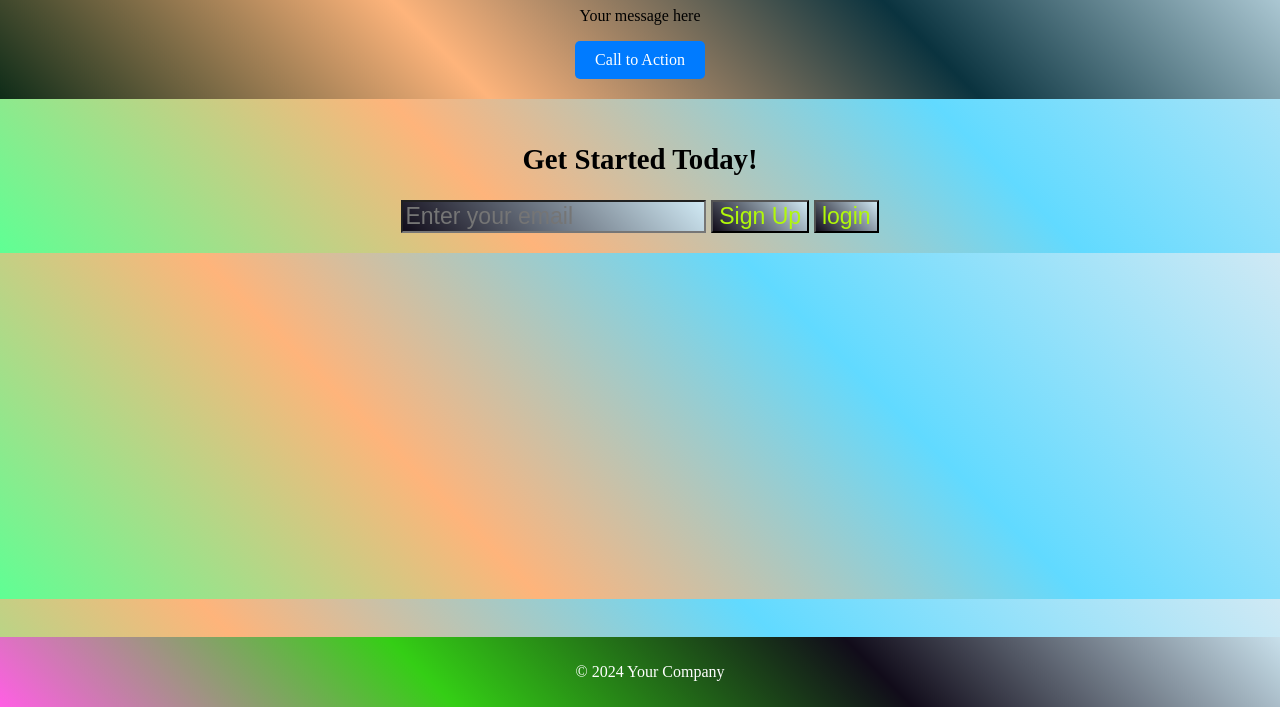
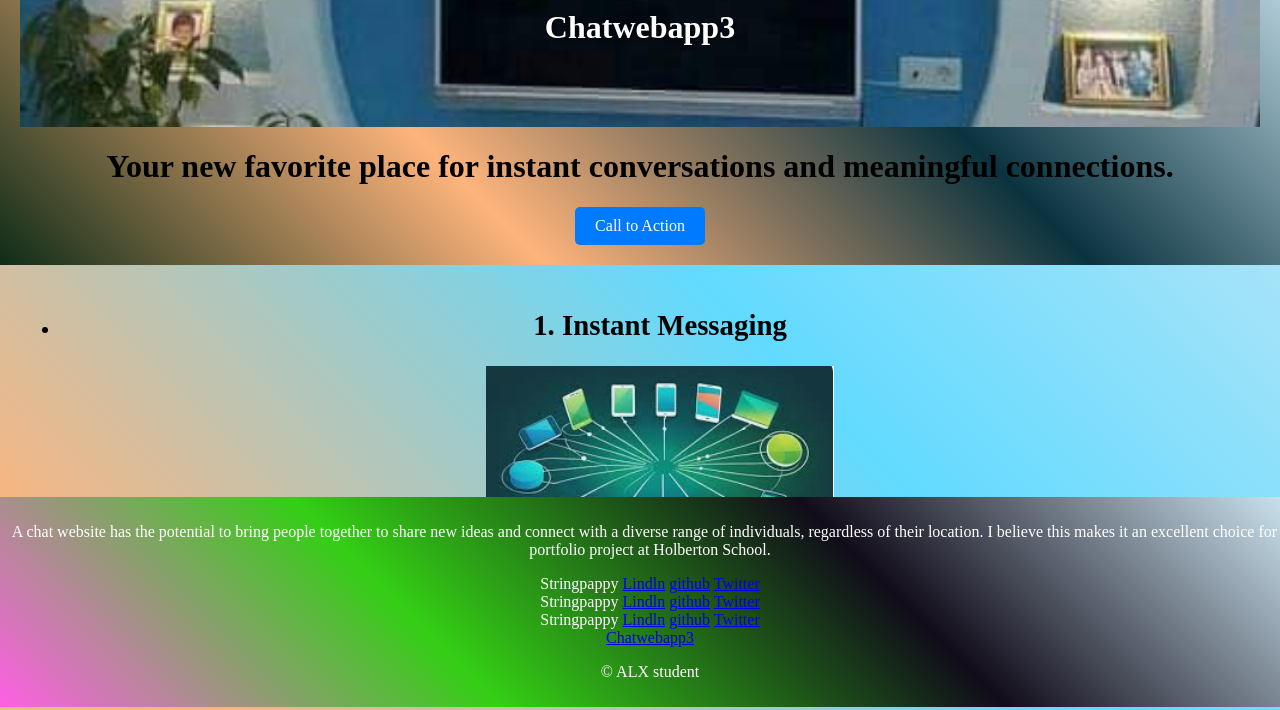
Before and after one commit to Stringpappy/landing-page, a plain HTML site: page index.html in a window 1280 px wide. Shown: the part 93-803 px from the top of the page. Drawn offline with Linux system fonts and the light colour scheme.

Commit message:
landing page

```diff
--- a/index.html
+++ b/index.html
@@ -8,11 +8,40 @@
 </head>
 <body>
     <header>
-        <h1>Stringlord, rallmac and teddy landing page</h1>
-        <p>Your message here</p>
+        <div class="img"></div>
+        <h1>Your new favorite place for instant conversations and meaningful connections.</h1>
         <a href="#cta" class="cta-button">Call to Action</a>
     </header>
-    <section id="cta">
+
+    <section id="highlight">
+        <ul>
+            <li> <h1>1. Instant Messaging</h1>
+                <p><img src="/image/message.PNG" alt="" id=" imm"></p>
+
+            <p>Seamless Conversations
+                Experience real-time messaging with no delays. Our app ensures your
+                conversations flow smoothly, making it easy to stay connected with
+                friends, family, and colleagues. With instant notifications,
+                you’ll never miss a message.</p></li>
+            <li><h1>2. Multimedia Sharing</h1>
+                <p><img src="/image/media.PNG" alt=""> </p>
+
+                Share More Than Words
+                Send and receive images, videos, and files effortlessly. Our multimedia
+                sharing feature allows you to enrich your conversations with photos,
+                 videos, and documents, keeping your interactions dynamic and engaging.</p>
+
+                </li>
+            <li><h1>3. Secure Chat Rooms</h1>
+                <p><img src="/image/secured.PNG" alt=""> </p>
+
+                <p>Enjoy peace of mind with end-to-end encryption for all your conversations. Our secure chat rooms protect your messages from prying eyes,
+                     ensuring that your private chats remain confidential and safe. </p>
+            </li>
+        </ul>
+
+    </section>
+    <section id="cta"></section>
         <h2>Get Started Today!</h2>
         <form>
             <input type="email" placeholder="Enter your email" required>
@@ -21,7 +50,31 @@
         </form>
     </section>
     <footer>
-        <p>&copy; 2024 Your Company</p>
+        <p>A chat website has the potential to bring people together to share new ideas and connect with a diverse range of individuals, regardless of their location. I believe this makes it an excellent choice for a portfolio project at Holberton School.
+
+        </p>
+        <div class="dev">
+            <div class="stringlord">
+                <label for="">Stringpappy</label>
+                <a href="https://www.linkedin.com/in/jeje-odunayo-865610259/">Lindln</a>
+                <a href="https://github.com/Stringpappy">github</a>
+                <a href="https://x.com/JOdunayo63704">Twitter</a>
+            </div>
+            <div class="stringlord">
+                <label for="">Stringpappy</label>
+                <a href="https://www.linkedin.com/in/jeje-odunayo-865610259/">Lindln</a>
+                <a href="https://github.com/Stringpappy">github</a>
+                <a href="https://x.com/JOdunayo63704">Twitter</a>
+            </div>
+            <div class="stringlord">
+                <label for="">Stringpappy</label>
+                <a href="https://www.linkedin.com/in/jeje-odunayo-865610259/">Lindln</a>
+                <a href="https://github.com/Stringpappy">github</a>
+                <a href="https://x.com/JOdunayo63704">Twitter</a>
+            </div>
+        </div>
+        <a href="https://github.com/rallmac/chatwebapp3">Chatwebapp3</a>
+        <p>&copy; ALX student</p>
     </footer>
 </body>
 </html>
--- a/styles.css
+++ b/styles.css
@@ -52,3 +52,34 @@ footer {
     bottom: 0px;
     width: 100%;
 }
+.img{
+    margin: 0;
+    padding: 0;
+}
+.img img{
+    width:100%;
+    height:100px;
+}
+.img {
+    position: relative; /* Required for positioning the pseudo-element */
+    width: 100%; /* Make the div fill the entire width of its container */
+    height: 200px; /* Set a height */
+    background-image: url('/image/bg.jpg'); /* Specify the path to your image */
+    background-size: cover; /* Ensure the image covers the entire div */
+    background-position: center; /* Center the image */
+    background-repeat: no-repeat; /* Prevent repeating the image */
+  }
+
+  /* Add this rule to create and style the centered text */
+  .img::before {
+    content: "Chatwebapp3"; /* The text to be displayed */
+    position: absolute; /* Position relative to the .img div */
+    top: 50%; /* Center vertically */
+    left: 50%; /* Center horizontally */
+    transform: translate(-50%, -50%); /* Offset by half the width and height to truly center */
+    color: white; /* Text color */
+    font-size: 2rem; /* Adjust the font size as needed */
+    font-weight: bold; /* Make the text bold */
+    text-shadow: 2px 2px 4px rgba(0, 0, 0, 0.6); /* Optional: Add a shadow for better readability */
+    z-index: 1; /* Ensure the text is on top of the background image */
+  }
```
Also changed, not shown: image/bg.jpg (added), image/media.PNG (added), image/message.PNG (added), image/secured.PNG (added).
